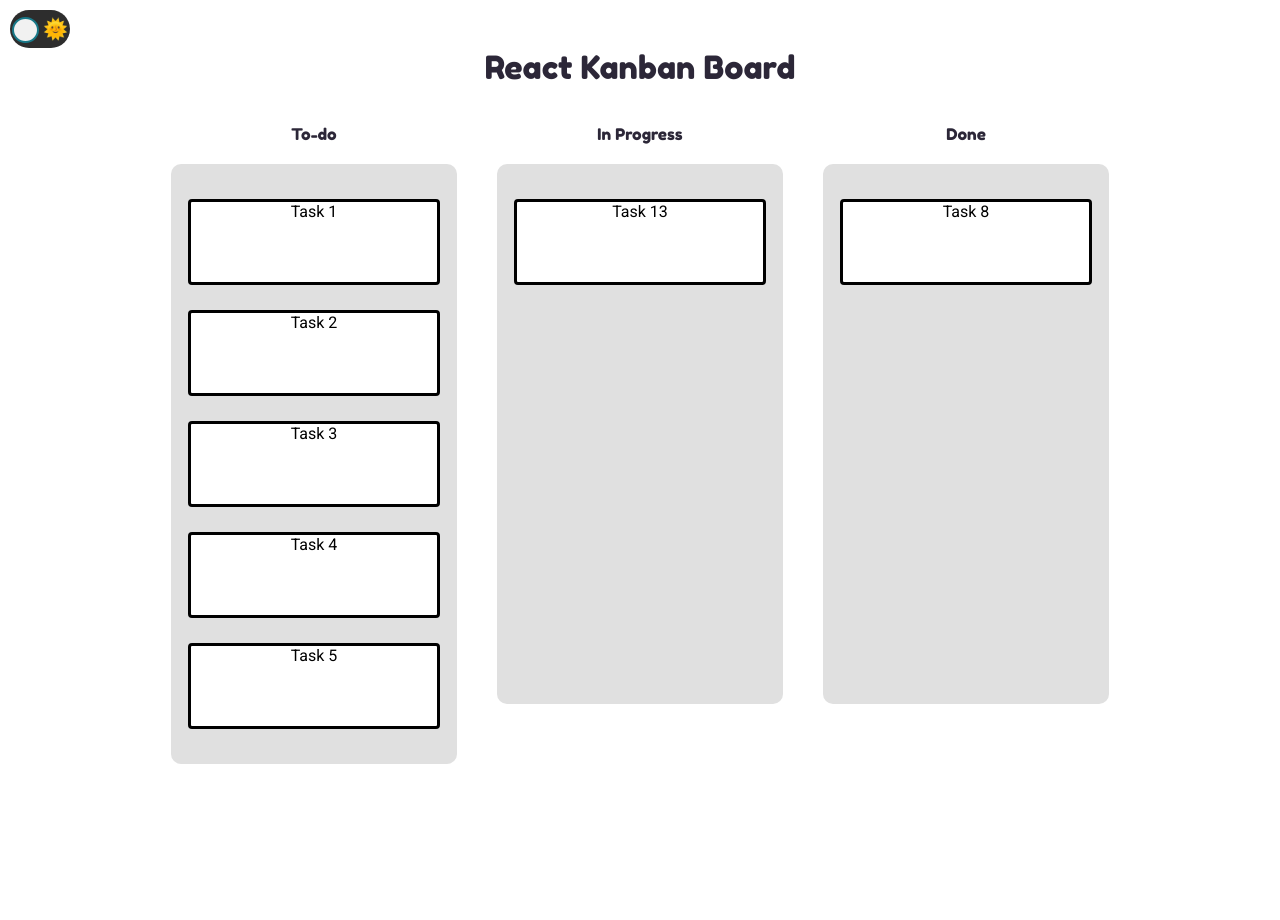
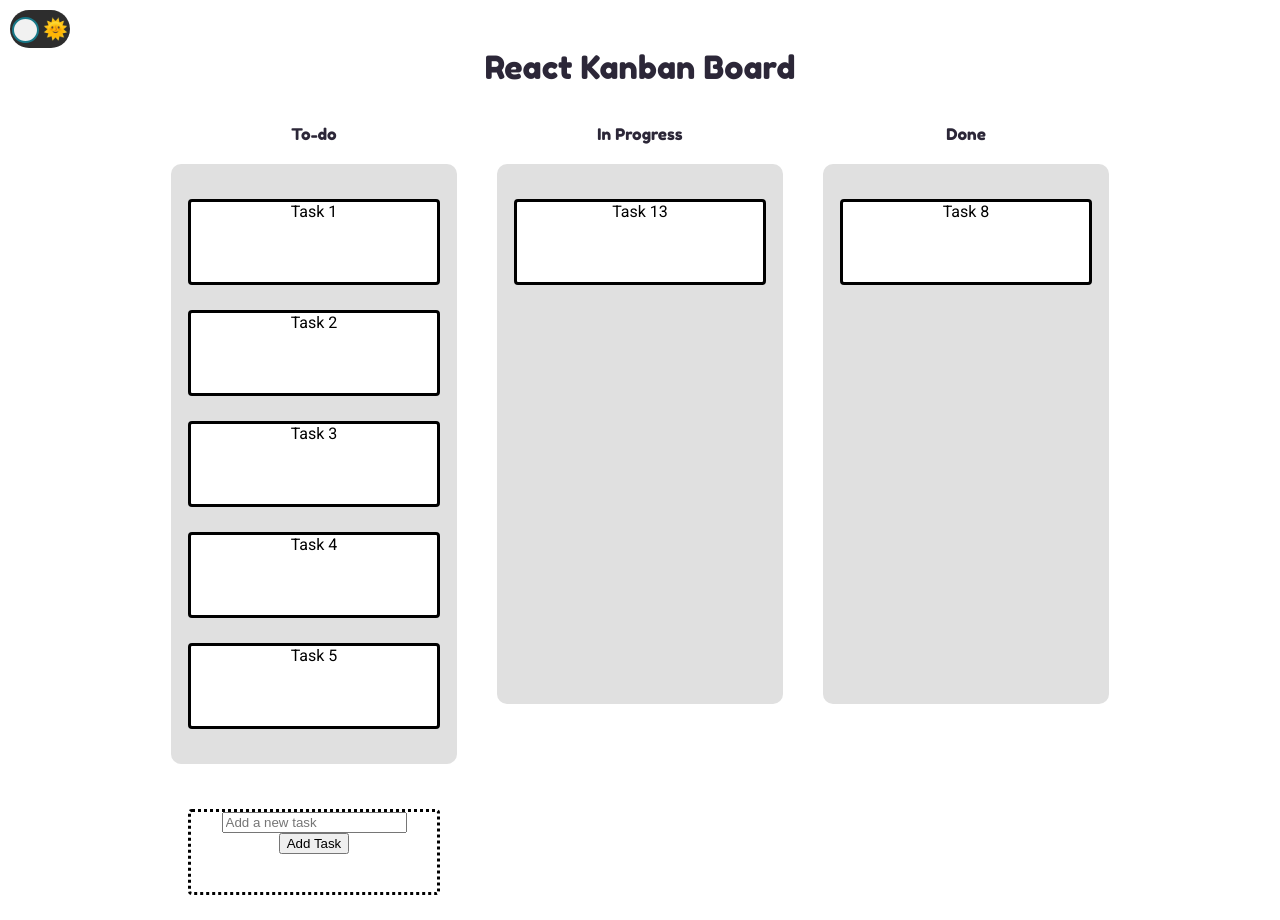
Before and after one commit to mpsalome/react-kanban-board, a React (Create React App) app: page / in a window 1280 px wide. Before the commit the page ends 800 px from the top, so only its background shows below. Built offline with nearby package versions, Linux system fonts and the light colour scheme.

Commit message:
New component to add task

```diff
--- /dev/null
+++ b/src/components/AddListItem.js
@@ -0,0 +1,34 @@
+import styled from 'styled-components'
+import { useState } from "react"
+import { useDispatch } from 'react-redux'
+import { addTask } from "../store/actions/tasks";
+
+export const AddListItem = (props) => {
+
+  const [taskValue, setTaskValue] = useState('')
+  const dispatch = useDispatch()
+
+  const  handleClick = () => {
+    let newTask = {id: Math.random().toString(36).slice(2), name: taskValue, type: props.type}
+    dispatch(addTask(newTask))
+    setTaskValue('')
+  }
+
+  return (
+    <Container>
+        <input type="text" placeholder="Add a new task" value={taskValue} onChange={(e) => setTaskValue(e.target.value)}/>
+        <button onClick={handleClick}>Add Task</button>
+    </Container>
+  );
+};
+
+
+const Container = styled.div`
+    list-style: none;
+    border-radius: 4px;
+    border: 3px dotted #000;
+    height: 80px;
+    width: 246px;
+    margin: 25px auto;
+    background-color: #fff;
+`;
--- a/src/components/Column.js
+++ b/src/components/Column.js
@@ -3,12 +3,13 @@ import styled from 'styled-components';
 import { useState } from 'react'
 import { useDispatch } from 'react-redux'
 import { addTask, removeTask } from "../store/actions/tasks";
+import { AddListItem } from './AddListItem';
 
 export const Column = (props) => {
 
   const [newDragItem, setNewDragItem] = useState({})
 
-  const [taskType, setTaskType] = useState(props.type)
+  const [taskType] = useState(props.type)
 
   const dispatch = useDispatch()
 
@@ -55,6 +56,9 @@ export const Column = (props) => {
           <ListItem key={task.id} handleDragItem={handleDragItem} item={task} />
         ))}
       </List>
+      {
+        props.hasAddListItem ? <AddListItem type={props.type}/> : null
+      }
     </Wrapper>
   )
 }
--- a/src/components/Kaban.js
+++ b/src/components/Kaban.js
@@ -21,6 +21,7 @@ export const Kanban = () => {
           items={items.filter((item) => item.type === 'todo' )}
           title={'To-do'}
           type={'todo'}
+          hasAddListItem={true}
         />
         <Column
           onItemDrag={handleDragItem}
```
